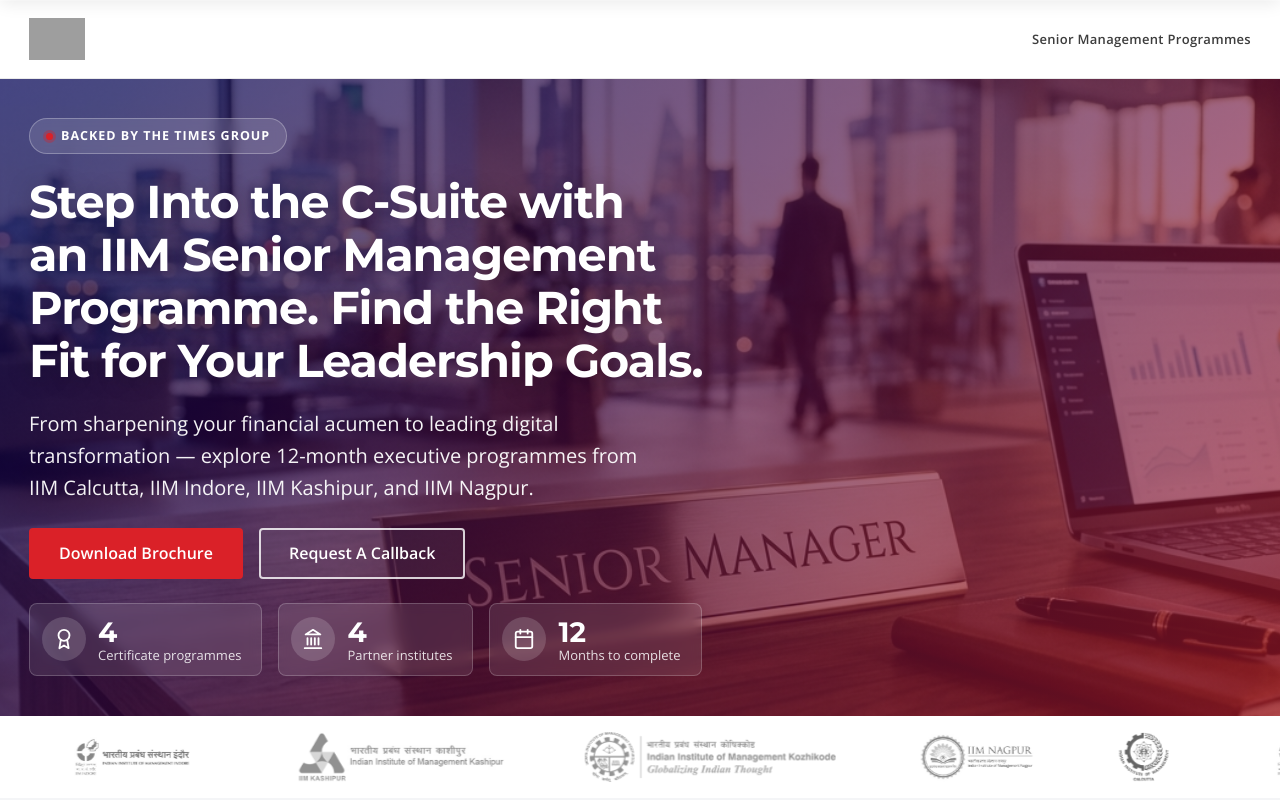
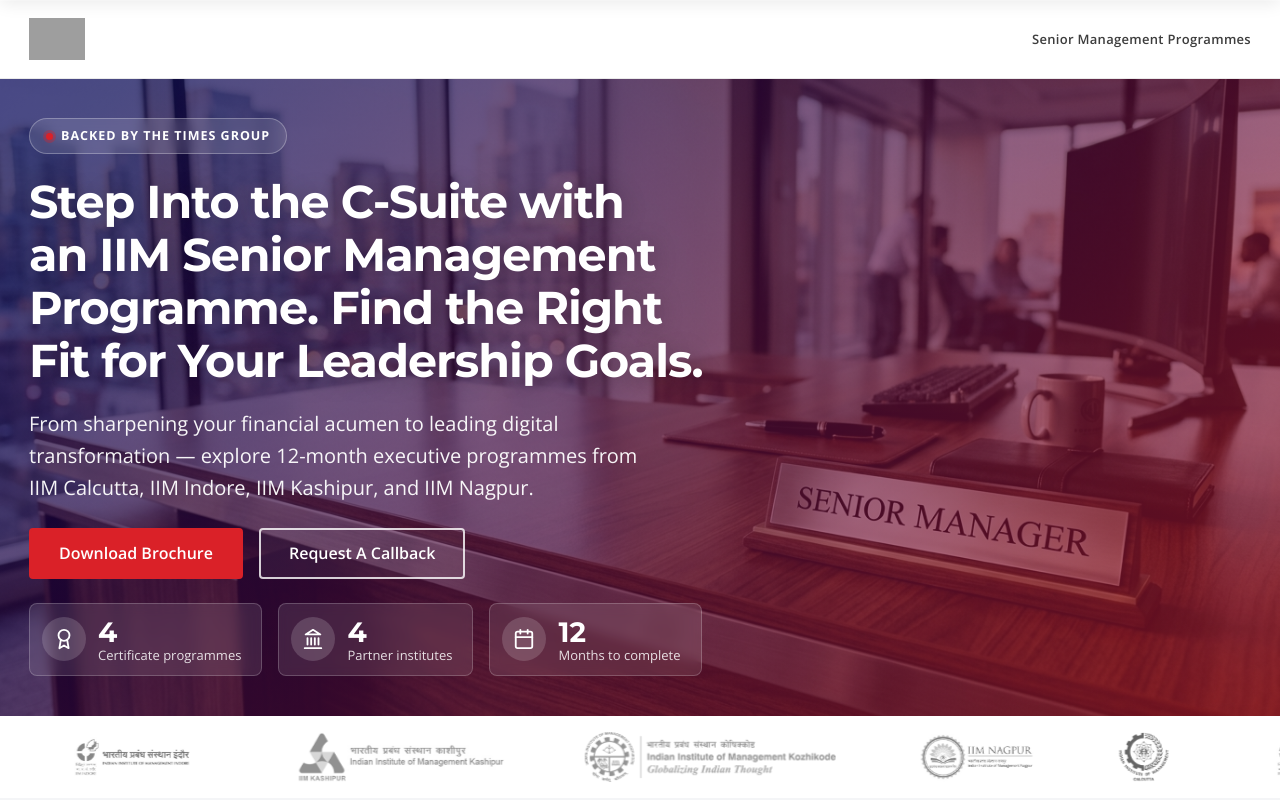
Before and after one commit to Vpunjabi93/PMP-cat-Page, a React (Vite) app: page / in a window 1280 px wide. Shown: the top 800 px of the page. Built offline with nearby package versions, Linux system fonts and the light colour scheme; grey boxes are pictures that could not be loaded.

Commit message:
Regenerate banner image with plaque on the right side and revert CSS hacks

```diff
--- a/src/index.css
+++ b/src/index.css
@@ -319,14 +319,9 @@
 }
 .hero-bg {
     position: absolute;
-    inset: -150px; /* Bleed area to allow panning without showing edges */
+    inset: 0;
     background: url('/assets/img/banner.jpg') center/cover no-repeat;
     z-index: -2;
-}
-@media (min-width: 1024px) {
-    .hero-bg {
-        transform: translate(70px, -40px);
-    }
 }
 .hero-gradient-overlay {
     position: absolute;
```
Also changed, not shown: public/assets/img/banner.jpg.
